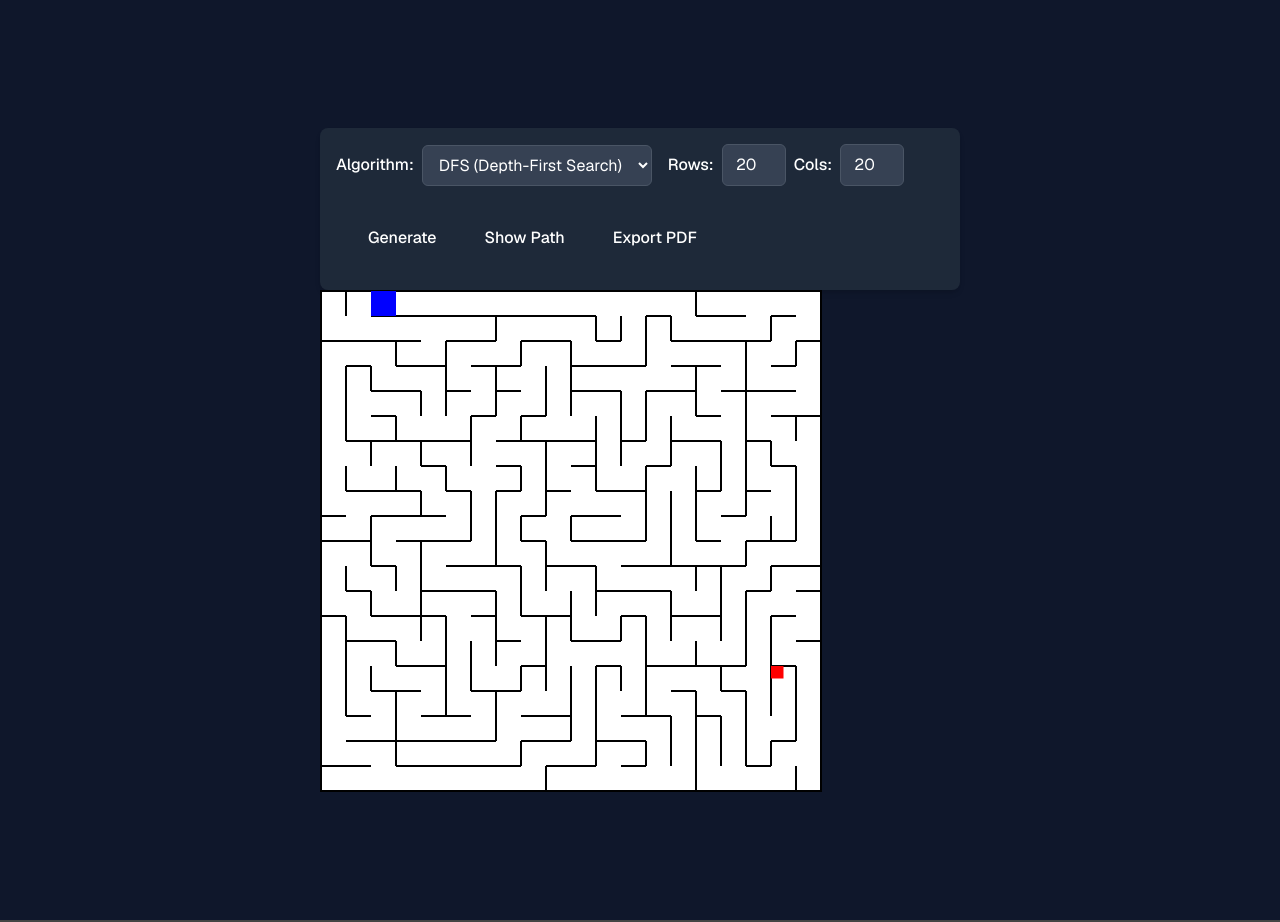
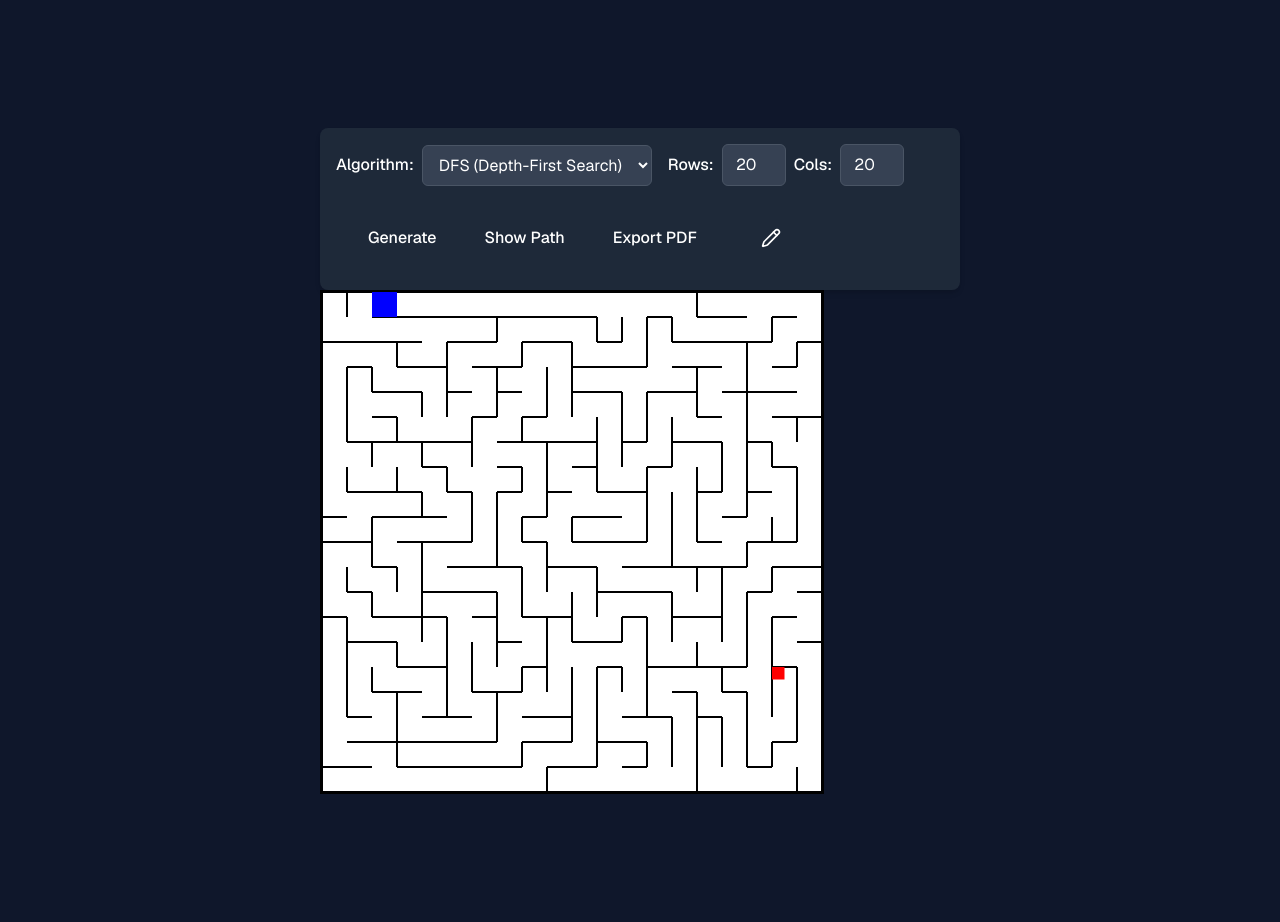
Before and after one commit to sebast825/maze-lab, a Next.js app: page / in a window 1280 px wide. Both pictures are taken after a click on the button "Generate". Built offline with nearby package versions, Linux system fonts and the light colour scheme.

Commit message:
feat: add drawing functionality and modular menu controls
- Implement DrawingCanvas and canvas action listeners
- Add IconButton and refactor ActionButton to support icons and composition
- Integrate conditional rendering for play mode in the main menu

```diff
--- a/package.json
+++ b/package.json
@@ -12,6 +12,7 @@
   },
   "dependencies": {
     "jspdf": "^4.2.1",
+    "lucide-react": "^1.16.0",
     "next": "16.2.6",
     "react": "19.2.4",
     "react-dom": "19.2.4"
--- a/src/app/page.tsx
+++ b/src/app/page.tsx
@@ -1,19 +1,24 @@
 "use client";
 
+import { DrawingCanvas } from "@/features/maze/drawingCanvas";
 import { MazeCanvas } from "@/features/maze/mazeCanvas";
 import { Menu } from "@/features/maze/menu";
 import { useCanvasPDF } from "@/features/maze/useCanvasPDF";
+import { useDraw } from "@/features/maze/useDrawCanvas";
 import { useMazeGenerator } from "@/features/maze/useMazeGenerator";
 import { AlgorithmType } from "@/lib/alogirthms/generation";
-import { useState } from "react";
+import { useState, useRef } from "react";
 
 export default function Home() {
   const [algorithm, setAlgorithm] = useState<AlgorithmType>("dfs");
-  const [rows, setRows] = useState(20);
-  const [cols, setCols] = useState(20);
+  const [rows, setRows] = useState<number>(20);
+  const [cols, setCols] = useState<number>(20);
   const [showPath, setShowPath] = useState<boolean>(false);
   const { mazeData, createMaze } = useMazeGenerator();
   const { exportToPDF, setCanvasElement, hasCanvas } = useCanvasPDF();
+  const { startDrawing, draw, stopDrawing, undoLast, clearAll } = useDraw();
+  const [drawCanvas, setDrawCanvas] = useState<boolean>(false);
+  const drawingCanvasRef = useRef<HTMLCanvasElement | null>(null);
 
   const handleGenerate = () => {
     createMaze(algorithm, rows, cols);
@@ -37,13 +42,22 @@ export default function Home() {
             <Menu.Actions
               generateMaze={handleGenerate}
               onShowPath={() => setShowPath(!showPath)}
-              showPath = {showPath}
+              showPath={showPath}
               exportToPDF={() => exportToPDF(cols)}
               disableExportToPDF={!hasCanvas}
             />
 
+            {hasCanvas && (
+              <Menu.Draw
+                toggleDraw={() => setDrawCanvas(!drawCanvas)}
+                undoLast={() => undoLast(drawingCanvasRef.current)}
+                clearAll={() => clearAll(drawingCanvasRef.current)}
+                drawCanvas={drawCanvas}
+              />
+            )}
+          </Menu>
 
-          </Menu>
+          <div className="relative w-max h-max border border-black">
             {mazeData && mazeData.end && (
               <MazeCanvas
                 onCanvasReady={(canvas) => setCanvasElement(canvas)}
@@ -55,6 +69,17 @@ export default function Home() {
                 path={mazeData.solution || undefined}
               />
             )}
+            {drawCanvas && (
+              <DrawingCanvas
+                cols={cols}
+                rows={rows}
+                drawingCanvasRef={drawingCanvasRef}
+                startDrawing={startDrawing}
+                draw={draw}
+                stopDrawing={stopDrawing}
+              />
+            )}
+          </div>
         </div>
       </main>
     </div>
--- a/src/components/actionButton.tsx
+++ b/src/components/actionButton.tsx
@@ -1,7 +1,9 @@
+import { ReactNode } from "react";
 interface ActionButtonProps {
   action: () => void;
   disable?: boolean;
-  text: string;
+  text?: string;
+  children?: ReactNode;
   color: string;
 }
 
@@ -10,14 +12,19 @@ export const ActionButton = ({
   disable = false,
   text,
   color,
+  children,
 }: ActionButtonProps) => {
   return (
     <button
       onClick={action}
       disabled={disable}
-      className={`px-4 py-2 bg-${color}-600 text-white font-medium rounded-md hover:bg-${color}-600 transition disabled:opacity-40 disabled:hover:bg-${color}-600 disabled:cursor-not-allowed`}
+      className={`px-4 py-2 bg-${color}-600 text-white font-medium rounded-md hover:bg-${color}-700 cursor-pointer transition disabled:opacity-40  disabled:cursor-not-allowed`}
     >
-      {text}
+      <div className="flex display-row items-center gap-2 ">
+        {children}
+
+        {text && <span>{text}</span>}
+      </div>
     </button>
   );
 };
--- /dev/null
+++ b/src/components/iconButton.tsx
@@ -0,0 +1,25 @@
+import { ReactNode } from "react";
+
+interface IconButtonProps {
+  action: () => void;
+  disable?: boolean;
+  color: string;
+  children: ReactNode;
+}
+
+export const IconButton = ({
+  action,
+  disable = false,
+  color,
+  children,
+}: IconButtonProps) => {
+  return (
+    <button
+      onClick={action}
+      disabled={disable}
+      className={`p-4 bg-${color}-600 text-white rounded-full hover:bg-${color}-700 transition cursor-pointer disabled:opacity-40 disabled:cursor-not-allowed flex items-center justify-center`}
+    >
+      {children}
+    </button>
+  );
+};
--- /dev/null
+++ b/src/features/maze/drawingCanvas.tsx
@@ -0,0 +1,32 @@
+import { RefObject } from "react";
+
+interface DrawingCanvasProps {
+  cols: number;
+  rows: number;
+  drawingCanvasRef: RefObject<HTMLCanvasElement | null>;
+  startDrawing: (e: React.MouseEvent<HTMLCanvasElement>) => void;
+  draw: (e: React.MouseEvent<HTMLCanvasElement>) => void;
+  stopDrawing: () => void;
+}
+
+export const DrawingCanvas = ({
+  cols,
+  rows,
+  drawingCanvasRef,
+  startDrawing,
+  draw,
+  stopDrawing,
+}: DrawingCanvasProps) => {
+  return (
+    <canvas
+      ref={drawingCanvasRef}
+      onMouseDown={startDrawing}
+      onMouseMove={draw}
+      onMouseUp={stopDrawing}
+      onMouseLeave={stopDrawing}
+      width={cols * 25}
+      height={rows * 25}
+      className="absolute top-0 left-0 bg-transparent cursor-crosshair"
+    />
+  );
+};
--- a/src/features/maze/menu.tsx
+++ b/src/features/maze/menu.tsx
@@ -2,6 +2,8 @@ import { ReactNode } from "react";
 import { AlgorithmType } from "@/lib/alogirthms/generation";
 import { algorithmLabels } from "./constants";
 import { ActionButton } from "@/components/actionButton";
+import { IconButton } from "@/components/iconButton";
+import { Pencil, Undo2, Trash2 } from "lucide-react";
 
 interface MenuProps {
   children: ReactNode;
@@ -105,12 +107,7 @@ Menu.Actions = ({
 }: ActionsProps) => {
   return (
     <div className="flex flex-wrap items-center gap-4 p-4 ">
-      <ActionButton
-        action={generateMaze}
-
-        text="Generate"
-        color="blue"
-      />
+      <ActionButton action={generateMaze} text="Generate" color="blue" />
 
       <ActionButton
         action={onShowPath}
@@ -128,3 +125,29 @@ Menu.Actions = ({
     </div>
   );
 };
+
+interface DrawProps {
+  toggleDraw: () => void;
+  drawCanvas: boolean;
+  undoLast: () => void;
+  clearAll: () => void;
+}
+Menu.Draw = ({ toggleDraw, drawCanvas, undoLast, clearAll }: DrawProps) => {
+  return (
+    <>
+      <IconButton action={toggleDraw} color="blue">
+        <Pencil className="w-5 h-5" />
+      </IconButton>
+      {drawCanvas && (
+        <IconButton action={undoLast} color="slate">
+          <Undo2 className="w-5 h-5" />
+        </IconButton>
+      )}
+      {drawCanvas && (
+        <IconButton action={clearAll} color="rose">
+          <Trash2 className="w-5 h-5" />
+        </IconButton>
+      )}
+    </>
+  );
+};
--- /dev/null
+++ b/src/features/maze/useDrawCanvas.ts
@@ -0,0 +1,106 @@
+import { useState } from "react";
+
+export const useDraw = () => {
+  const [isDrawing, setIsDrawing] = useState(false);
+  const [history, setHistory] = useState<{ x: number; y: number }[][]>([]);
+  const [currentPath, setCurrentPath] = useState<{ x: number; y: number }[]>(
+    [],
+  );
+
+  const getMousePos = (e: React.MouseEvent<HTMLCanvasElement>) => {
+    const canvas = e.currentTarget;
+    const rect = canvas.getBoundingClientRect();
+    return {
+      x: ((e.clientX - rect.left) / rect.width) * canvas.width,
+      y: ((e.clientY - rect.top) / rect.height) * canvas.height,
+    };
+  };
+
+  const startDrawing = (e: React.MouseEvent<HTMLCanvasElement>) => {
+    const canvas = e.currentTarget;
+    const ctx = canvas.getContext("2d");
+    if (!ctx) return;
+
+    const { x, y } = getMousePos(e);
+
+    setIsDrawing(true);
+    ctx.beginPath();
+    ctx.moveTo(x, y);
+    setCurrentPath([{ x, y }]);
+  };
+
+  const draw = (e: React.MouseEvent<HTMLCanvasElement>) => {
+    if (!isDrawing) return;
+
+    const canvas = e.currentTarget;
+    const ctx = canvas.getContext("2d");
+    if (!ctx) return;
+
+    const { x, y } = getMousePos(e);
+
+    ctx.lineWidth = 4;
+    ctx.lineCap = "round";
+    ctx.strokeStyle = "#ef4444";
+
+    ctx.lineTo(x, y);
+    ctx.stroke();
+    ctx.beginPath();
+    ctx.moveTo(x, y);
+
+    setCurrentPath((prev) => [...prev, { x, y }]);
+  };
+
+  const stopDrawing = () => {
+    if (!isDrawing) return;
+    setIsDrawing(false);
+
+    if (currentPath.length > 0) {
+      setHistory((prev) => [...prev, currentPath]);
+      setCurrentPath([]);
+    }
+  };
+
+  const clearAll = (canvas: HTMLCanvasElement | null) => {
+    if (!canvas) return;
+    const ctx = canvas.getContext("2d");
+
+    if (!ctx) return;
+
+    ctx.clearRect(0, 0, canvas.width, canvas.height);
+
+    setHistory([]);
+  };
+
+  const undoLast = (canvas: HTMLCanvasElement | null) => {
+    if (!canvas || history.length === 0) return;
+    const ctx = canvas.getContext("2d");
+    if (!ctx) return;
+
+    const newHistory = history.slice(0, -1);
+    setHistory(newHistory);
+
+    ctx.clearRect(0, 0, canvas.width, canvas.height);
+
+    newHistory.forEach((path) => {
+      if (path.length === 0) return;
+      ctx.beginPath();
+      ctx.lineWidth = 4;
+      ctx.lineCap = "round";
+      ctx.strokeStyle = "#ef4444";
+
+      ctx.moveTo(path[0].x, path[0].y);
+      for (let i = 1; i < path.length; i++) {
+        ctx.lineTo(path[i].x, path[i].y);
+      }
+      ctx.stroke();
+    });
+  };
+
+  return {
+    startDrawing,
+    draw,
+    stopDrawing,
+    undoLast,
+    clearAll,
+  };
+};
```
Also changed, not shown: 1 other file (tests, documents, lock files or other folders). Lines whose indentation alone changed are shown as unchanged.
